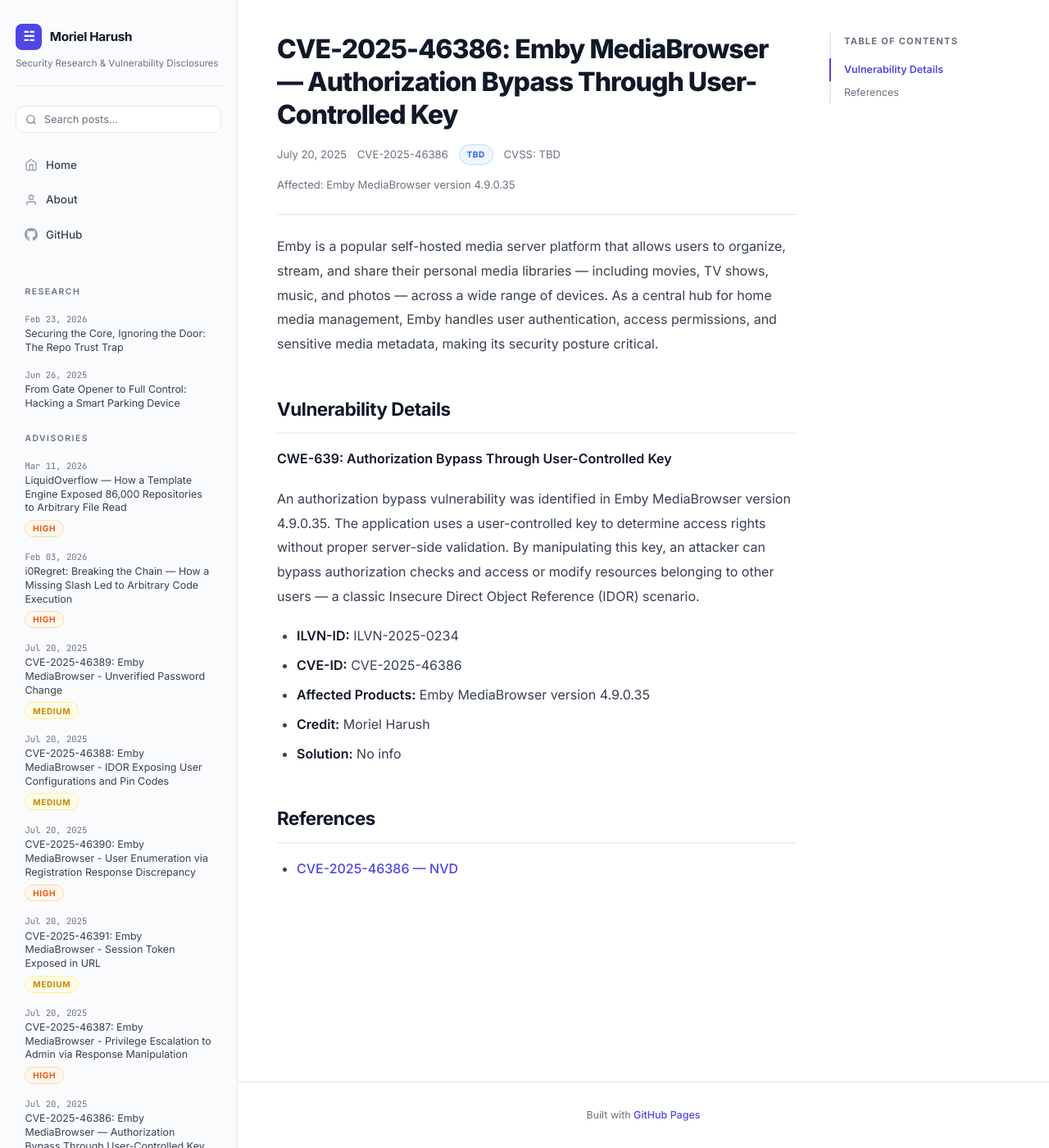
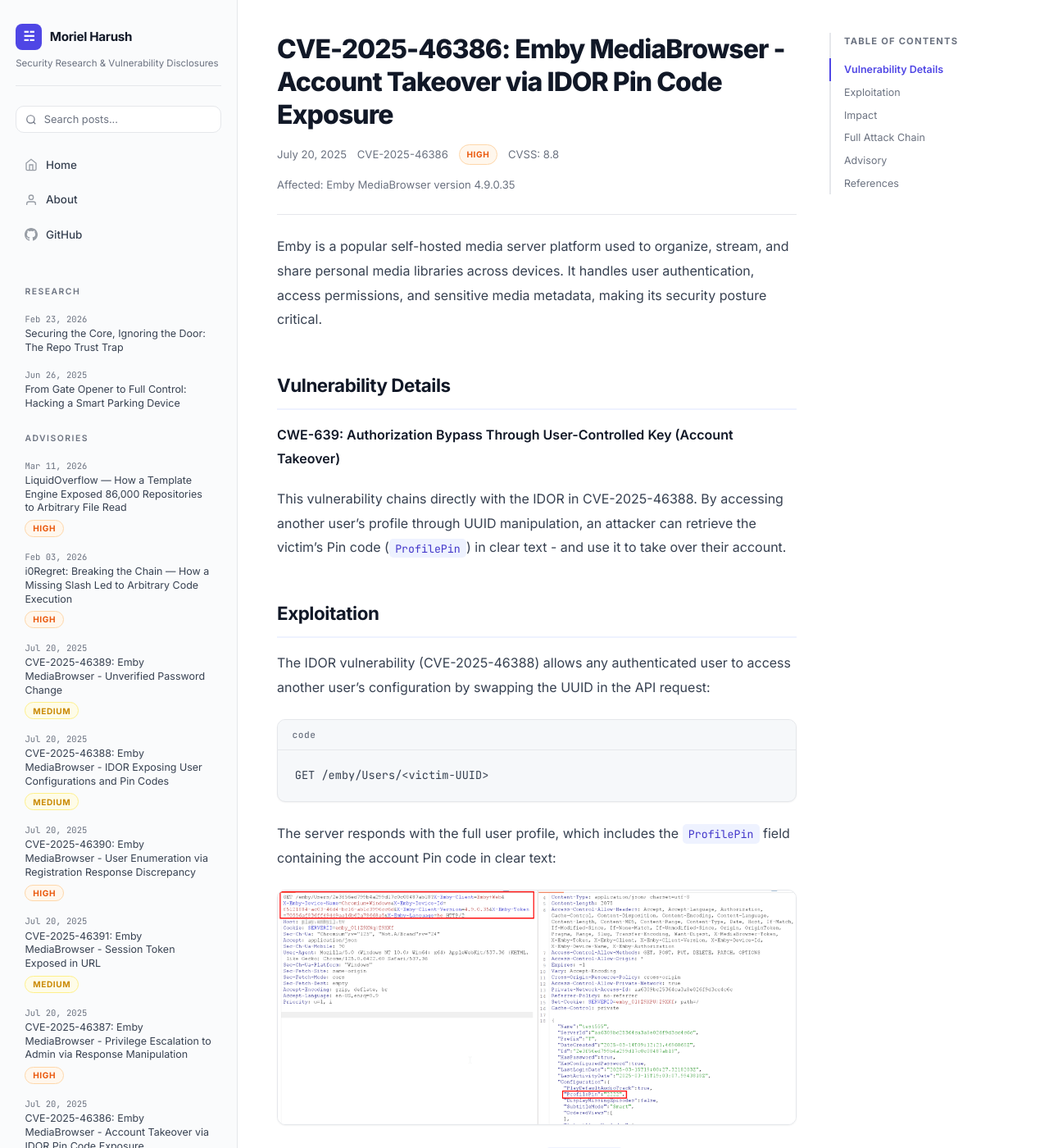
Before and after one commit to MorielHarush/morielharush.github.io, a Jekyll site: the page built from _posts/2025-07-20-emby-mediabrowser-authorization-bypass-user-controlled-key-2.md, in a window 1280 px wide and 1400 px high. Shown: the whole window at 82% size. Built offline with Jekyll 4.4.1, drawn with Linux system fonts in a browser that asks for light colours; some of the changed text lies outside the part shown.

Commit message:
Update 2025-07-20-emby-mediabrowser-authorization-bypass-user-controlled-key-2.md

````diff
--- a/_posts/2025-07-20-emby-mediabrowser-authorization-bypass-user-controlled-key-2.md
+++ b/_posts/2025-07-20-emby-mediabrowser-authorization-bypass-user-controlled-key-2.md
@@ -1,20 +1,53 @@
 ---
 layout: post
-title: "CVE-2025-46386: Emby MediaBrowser — Authorization Bypass Through User-Controlled Key"
+title: "CVE-2025-46386: Emby MediaBrowser - Account Takeover via IDOR Pin Code Exposure"
 date: 2025-07-20
 cve: "CVE-2025-46386"
-severity: "TBD"
-cvss: "TBD"
+severity: "High"
+cvss: "8.8"
 affected: "Emby MediaBrowser version 4.9.0.35"
 ---
 
-Emby is a popular self-hosted media server platform that allows users to organize, stream, and share their personal media libraries — including movies, TV shows, music, and photos — across a wide range of devices. As a central hub for home media management, Emby handles user authentication, access permissions, and sensitive media metadata, making its security posture critical.
+Emby is a popular self-hosted media server platform used to organize, stream, and share personal media libraries across devices. It handles user authentication, access permissions, and sensitive media metadata, making its security posture critical.
 
 ## Vulnerability Details
 
-**CWE-639: Authorization Bypass Through User-Controlled Key**
+**CWE-639: Authorization Bypass Through User-Controlled Key (Account Takeover)**
 
-An authorization bypass vulnerability was identified in Emby MediaBrowser version 4.9.0.35. The application uses a user-controlled key to determine access rights without proper server-side validation. By manipulating this key, an attacker can bypass authorization checks and access or modify resources belonging to other users — a classic Insecure Direct Object Reference (IDOR) scenario.
+This vulnerability chains directly with the IDOR in CVE-2025-46388. By accessing another user's profile through UUID manipulation, an attacker can retrieve the victim's Pin code (`ProfilePin`) in clear text - and use it to take over their account.
+
+## Exploitation
+
+The IDOR vulnerability (CVE-2025-46388) allows any authenticated user to access another user's configuration by swapping the UUID in the API request:
+
+```
+GET /emby/Users/<victim-UUID>
+```
+
+The server responds with the full user profile, which includes the `ProfilePin` field containing the account Pin code in clear text:
+
+<img width="1024" alt="IDOR response exposing user Pin code in clear text" src="/assets/images/ATO1.png" />
+
+*The victim's profile retrieved via IDOR - the `ProfilePin` (Pin code) is returned in clear text (highlighted), giving the attacker everything needed for account takeover.*
+
+With the username (obtained via IDOR or user enumeration) and the Pin code in clear text, the attacker can simply log in as the victim. No password needed. No additional exploitation. Just a username and a Pin.
+
+## Impact
+
+- **Full account takeover** - The exposed Pin code and username are enough to log in as the victim
+- **Credential theft** - Pin codes are returned in clear text, not hashed or masked
+- **No victim interaction** - The entire attack happens server-side with zero indication to the victim
+- **Scalable** - An attacker can iterate through UUIDs and harvest Pin codes for every user on the server
+
+## Full Attack Chain
+
+This CVE is the culmination of multiple Emby vulnerabilities working together:
+
+1. **CVE-2025-46390** - Enumerate valid usernames via registration response discrepancy
+2. **CVE-2025-46388** - Access any user's profile via IDOR, extract their Pin code in clear text
+3. **CVE-2025-46386** - Log in as the victim using their username and exposed Pin code (this CVE)
+
+## Advisory
 
 - **ILVN-ID:** ILVN-2025-0234
 - **CVE-ID:** CVE-2025-46386
@@ -24,4 +57,4 @@
 
 ## References
 
-- [CVE-2025-46386 — NVD](https://nvd.nist.gov/vuln/detail/CVE-2025-46386)
+- [CVE-2025-46386 - NVD](https://nvd.nist.gov/vuln/detail/CVE-2025-46386)
````
